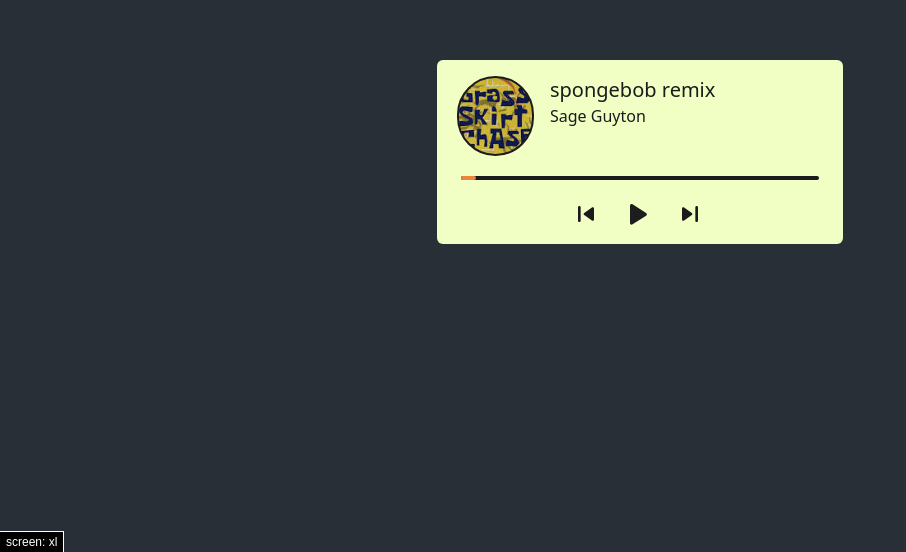
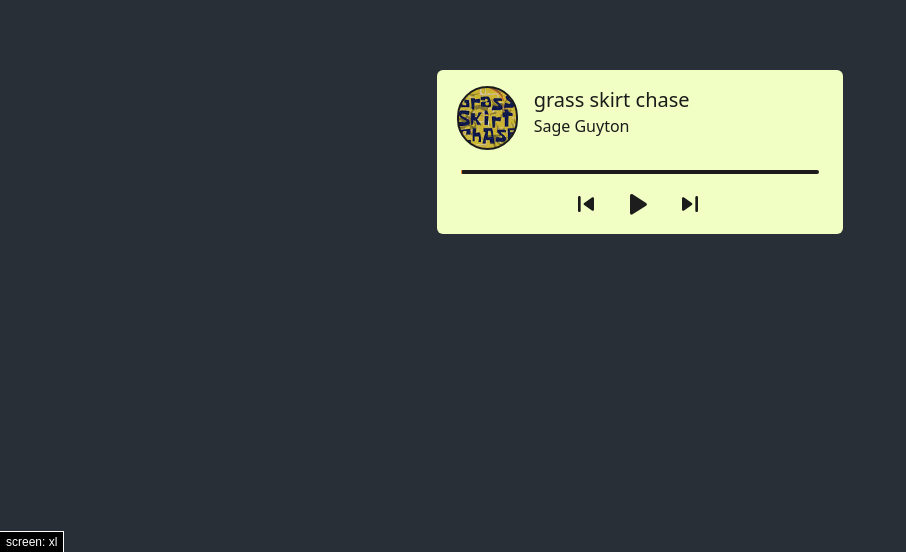
Before and after one commit to Massa-Albani4/music-player, a website: page public/index.html in a window 1280 px wide. Shown: the part 248-800 px from the top of the page, without its empty margins (0-906 px from the left). Drawn offline with Linux system fonts and the light colour scheme.

Commit message:
Fix progress bar

```diff
--- a/public/index.html
+++ b/public/index.html
@@ -21,7 +21,7 @@
     >
       <div class="xl:flex xl:flex-row">
         <div
-          class="h-80 rounded-t-md xl:ml-5 xl:border-2 xl:border-black w-full xl:rounded-[2.5rem] bg-cover bg-center xl:mb-1 xl:h-20 xl:w-[19%]"
+          class="h-80 rounded-t-md xl:ml-5 xl:border-2 xl:border-black w-full xl:rounded-[2.5rem] bg-cover bg-center xl:mb-1 xl:h-16 xl:w-[15%]"
           style="background-image: url(&quot;../src/assets/Talisman.jpg&quot;)"
           id="song-cover"
         ></div>
@@ -42,12 +42,12 @@
           id="progress-container"
         >
           <div
-            class="flex justify-end items-center h-full w-[4.3%] rounded-md bg-orange xl:ease-linear xl:duration-[0.1s] xl:transition-[width]"
+            class="flex justify-end items-center h-full w-[0.3%] rounded-md bg-orange xl:ease-linear xl:duration-[0.1s] xl:transition-[width]"
             id="progress-bar"
           ></div>
         </div>
         <audio src="" id="audio"></audio>
-        <div class="mb-4 mt-4 flex items-center justify-center xl:mb-4 xl:mt-5">
+        <div class="mb-4 mt-4 flex items-center justify-center xl:my-4">
           <button class="mr-8 xl:mr-8" id="prev-btn">
             <div class="w-5 h-4 xl:w-5 xl:h-4">
               <svg
--- a/public/main.js
+++ b/public/main.js
@@ -3,7 +3,7 @@
 const previousBtn = document.getElementById("prev-btn");
 const nextBtn = document.getElementById("next-btn");
 const audio = document.getElementById("audio");
-const progress = document.getElementById("progress-bar");
+const progressBar = document.getElementById("progress-bar");
 const progressContainer = document.getElementById("progress-container");
 const Title = document.getElementById("song-title");
 const cover = document.getElementById("song-cover");
@@ -11,7 +11,7 @@
 const pauseIcon = document.getElementById("pause-icon");
 const playIcon = document.getElementById("play-icon");
 
-const songs = ["spongebob closing theme", "spongebob remix", "vivaldi remix"];
+const songs = ["spongebob closing theme", "grass skirt chase", "winter remix"];
 const Artists = ["Steve Belfer", "Sage Guyton", "Vivaldi"];
 const covers = [
   "url(../src/assets/spongebob.jpg)",
@@ -85,7 +85,7 @@
 function updateProgress(e) {
   const { duration, currentTime } = e.srcElement;
   const progressPercent = (currentTime / duration) * 100;
-  progress.style.width = `${progressPercent}%`;
+  progressBar.style.width = `${progressPercent}%`;
 }
 
 function setProgress(e) {
```
Also changed, not shown: public/output.css, 4 other files.
